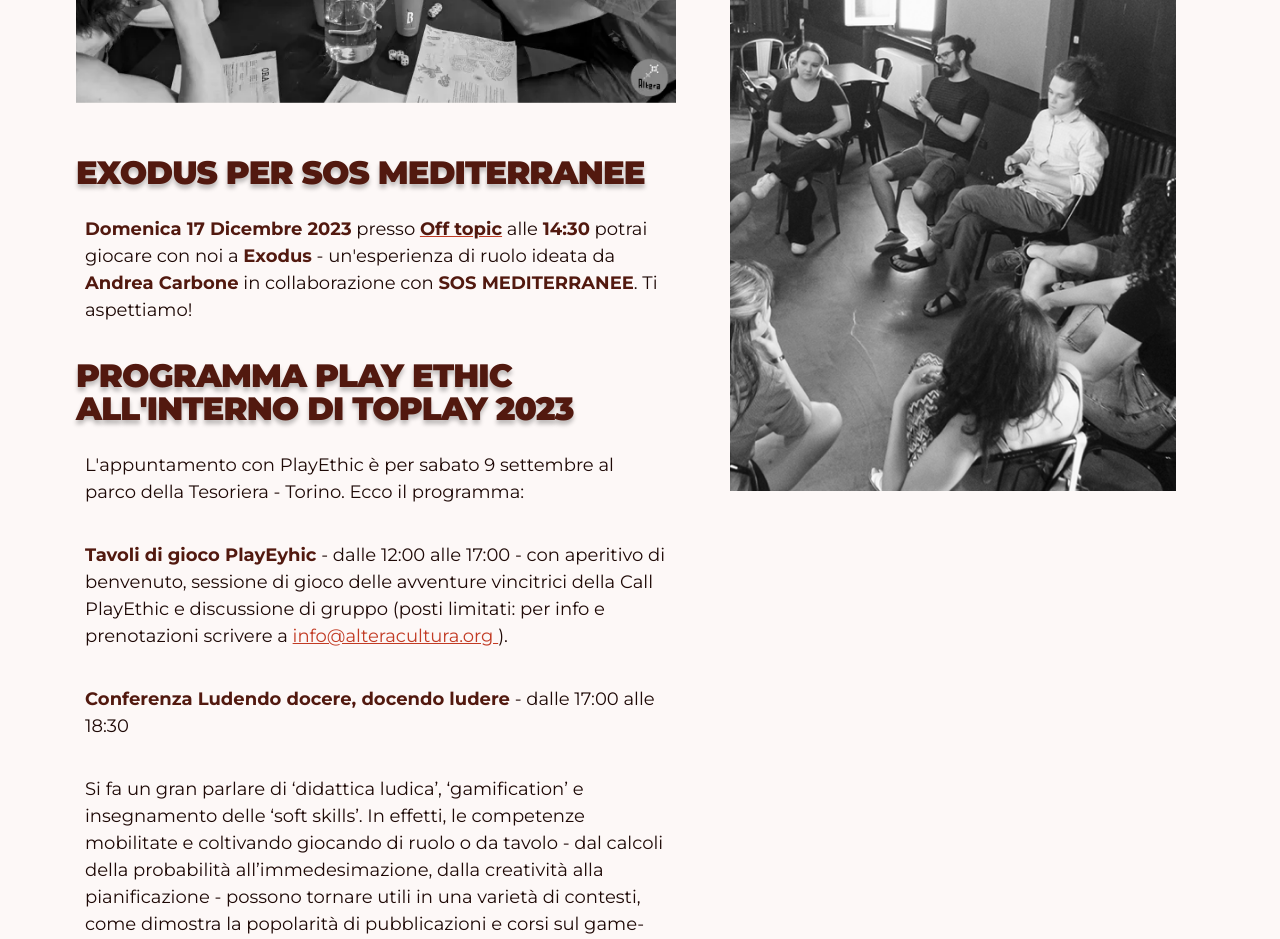
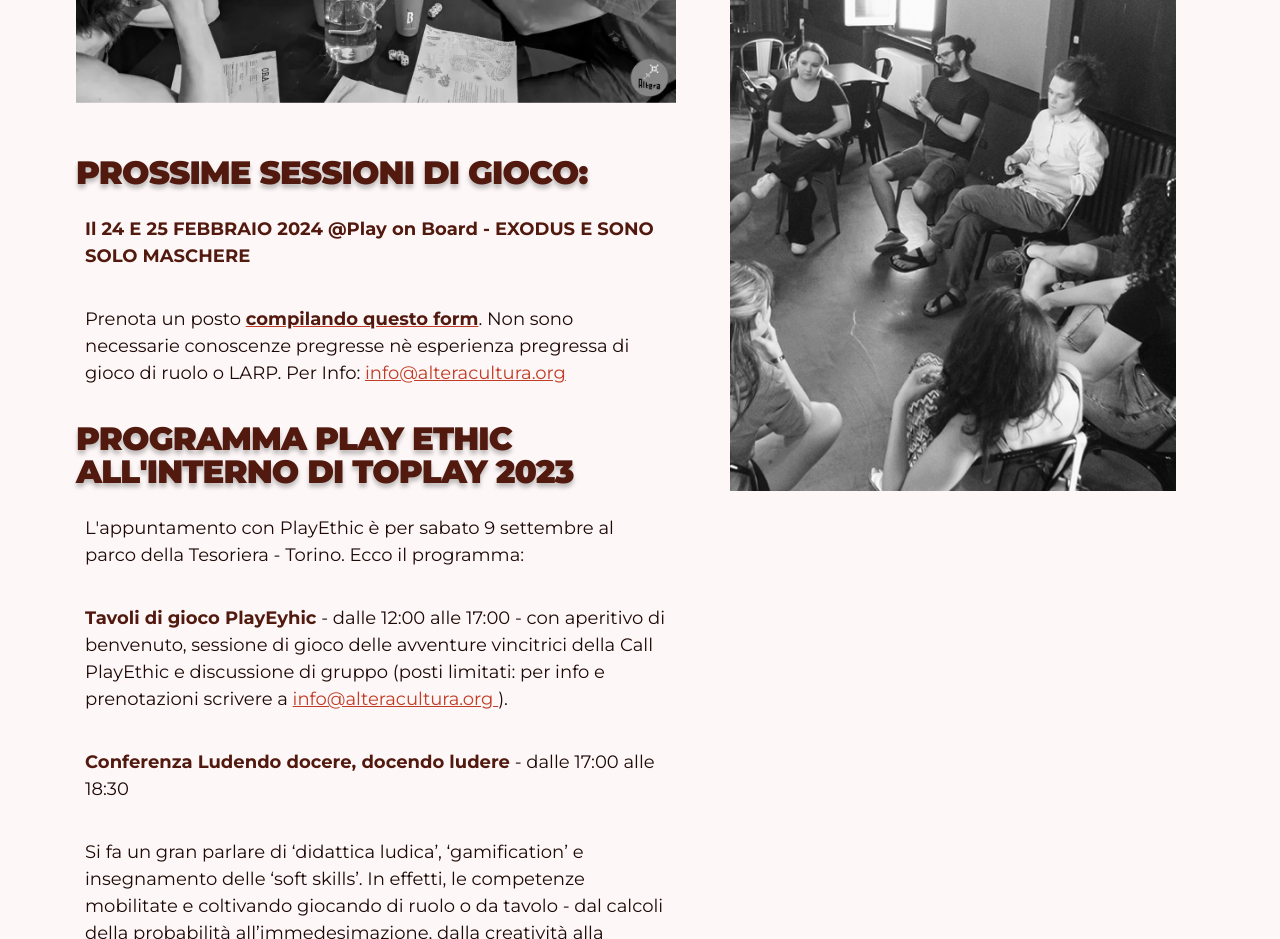
Before and after one commit to lichfolky/play-ethic, a Vue app: page / in a window 1280 px wide. Shown: the part 920-1859 px from the top of the page. Built offline with nearby package versions, Linux system fonts and the light colour scheme.

Commit message:
grugliasco

```diff
--- a/src/components/HomeMain.vue
+++ b/src/components/HomeMain.vue
@@ -43,27 +43,31 @@
                 <img alt="players" src="@/assets/img/photos/players.png" width="500" />
             </picture>
         </div> -->
+
+
         <h2>
-            Exodus per SOS MEDITERRANEE
+            Prossime SESSIONI DI GIOCO:
         </h2>
         <p>
+            <strong>Il 24 E 25 FEBBRAIO 2024 @Play on Board - EXODUS E SONO SOLO
+                MASCHERE</strong>
+        </p>
+        <p>
 
+            Prenota un posto <a href="https://forms.gle/jfsRAeqpt5PR5hD89"><strong>compilando questo form</strong></a>. Non
+            sono necessarie conoscenze pregresse nè esperienza pregressa di gioco di ruolo o LARP.
 
-            <strong>Domenica 17 Dicembre 2023</strong> presso
-
-
-            <a href="https://offtopictorino.it/"><strong>Off topic</strong></a>
-            alle <strong>14:30</strong> potrai giocare con noi a <strong>Exodus</strong> - un'esperienza di ruolo ideata da
-            <strong>Andrea Carbone</strong> in collaborazione con <strong>SOS MEDITERRANEE</strong>.
-            Ti aspettiamo!
+            Per Info: <a href="mailto:info@alteracultura.org">info@alteracultura.org</a>
         </p>
         <h2>
             Programma Play Ethic all'interno di TOPlay 2023
         </h2>
         <p>
-            L'appuntamento con PlayEthic è per sabato 9 settembre al parco della Tesoriera - Torino. Ecco il programma:</p>
+            L'appuntamento con PlayEthic è per sabato 9 settembre al parco della Tesoriera - Torino. Ecco il programma:
+        </p>
         <p>
-            <strong>Tavoli di gioco PlayEyhic</strong> - dalle 12:00 alle 17:00 - con aperitivo di benvenuto, sessione di
+            <strong>Tavoli di gioco PlayEyhic</strong> - dalle 12:00 alle 17:00 - con aperitivo di benvenuto, sessione
+            di
             gioco delle avventure
             vincitrici della Call PlayEthic e discussione di gruppo (posti limitati: per info e prenotazioni scrivere a
             <a href="mailto:info@alteracultura.org">
@@ -74,19 +78,24 @@
             <strong>Conferenza Ludendo docere, docendo ludere</strong> - dalle 17:00 alle 18:30
         </p>
         <p>
-            Si fa un gran parlare di ‘didattica ludica’, ‘gamification’ e insegnamento delle ‘soft skills’. In effetti, le
+            Si fa un gran parlare di ‘didattica ludica’, ‘gamification’ e insegnamento delle ‘soft skills’. In effetti,
+            le
             competenze mobilitate e coltivando giocando di ruolo o da tavolo - dal calcoli della probabilità
-            all’immedesimazione, dalla creatività alla pianificazione - possono tornare utili in una varietà di contesti,
+            all’immedesimazione, dalla creatività alla pianificazione - possono tornare utili in una varietà di
+            contesti,
             come
-            dimostra la popolarità di pubblicazioni e corsi sul game-based learning. Ma questa è solo metà della storia: per
+            dimostra la popolarità di pubblicazioni e corsi sul game-based learning. Ma questa è solo metà della storia:
+            per
             raccontare l’altra bisogna rendersi conto che qualsiasi attività ludica può costituire anche un’occasione di
             formazione per chi la pratica.
         </p>
         <p>
             Nato nel 2018, il progetto PlayEthic è animato dalla consapevolezza della natura intrinsecamente e
             subliminalmente
-            pedagogica del gioco di ruolo, nonché dalla voglia di esplorare questa natura: ne parliamo con i responsabili
-            <strong>Monica Casetta</strong> (Altera APS) e <strong> Ivan Mosca</strong> (Università di Torino), assieme alla
+            pedagogica del gioco di ruolo, nonché dalla voglia di esplorare questa natura: ne parliamo con i
+            responsabili
+            <strong>Monica Casetta</strong> (Altera APS) e <strong> Ivan Mosca</strong> (Università di Torino), assieme
+            alla
             LARP designer
             <strong> Chiara Tirabasso</strong> (Terre
             Spezzate)
--- a/src/views/AvventureView.vue
+++ b/src/views/AvventureView.vue
@@ -52,24 +52,6 @@
       Tuttə sanno benissimo qual è la propria Maschera. Lə carceratə saranno sempre Violentə, Manipolatorə e Rovinatə. Le
       guardie saranno sempre L’Oppressore. Fra queste mura nulla può cambiare, ci sono solo Maschere".
     </em>
-  </p>
-  <h3>SESSIONI DI GIOCO 9 E 10 SETTEMBRE AL TOPLAY </h3>
-  <p>
-    <strong>EXODUS</strong> sabato 9 settembre ore 12-16 e domenica 10 settembre ore 10-13
-  </p>
-  <p>
-    <strong>SONO SOLO MASCHERE</strong> sabato 9 settembre ore 12-16:30 e domenica 10 settembre ore 10-13:30 e 14:30-18
-  </p>
-  <p>
-    POSTI LIMITATI! Per info e prenotazioni scrivere a
-
-    <a href="mailto:info@alteracultura.org">info@alteracultura.org</a>
-
-  </p>
-  <p>
-
-    Non sono necessarie conoscenze pregresse nè esperienza pregressa di gioco di ruolo o LARP
-
   </p>
   <div class="separator"></div>
   <h2>Le avventure vincitrici della prima edizione</h2>
```
